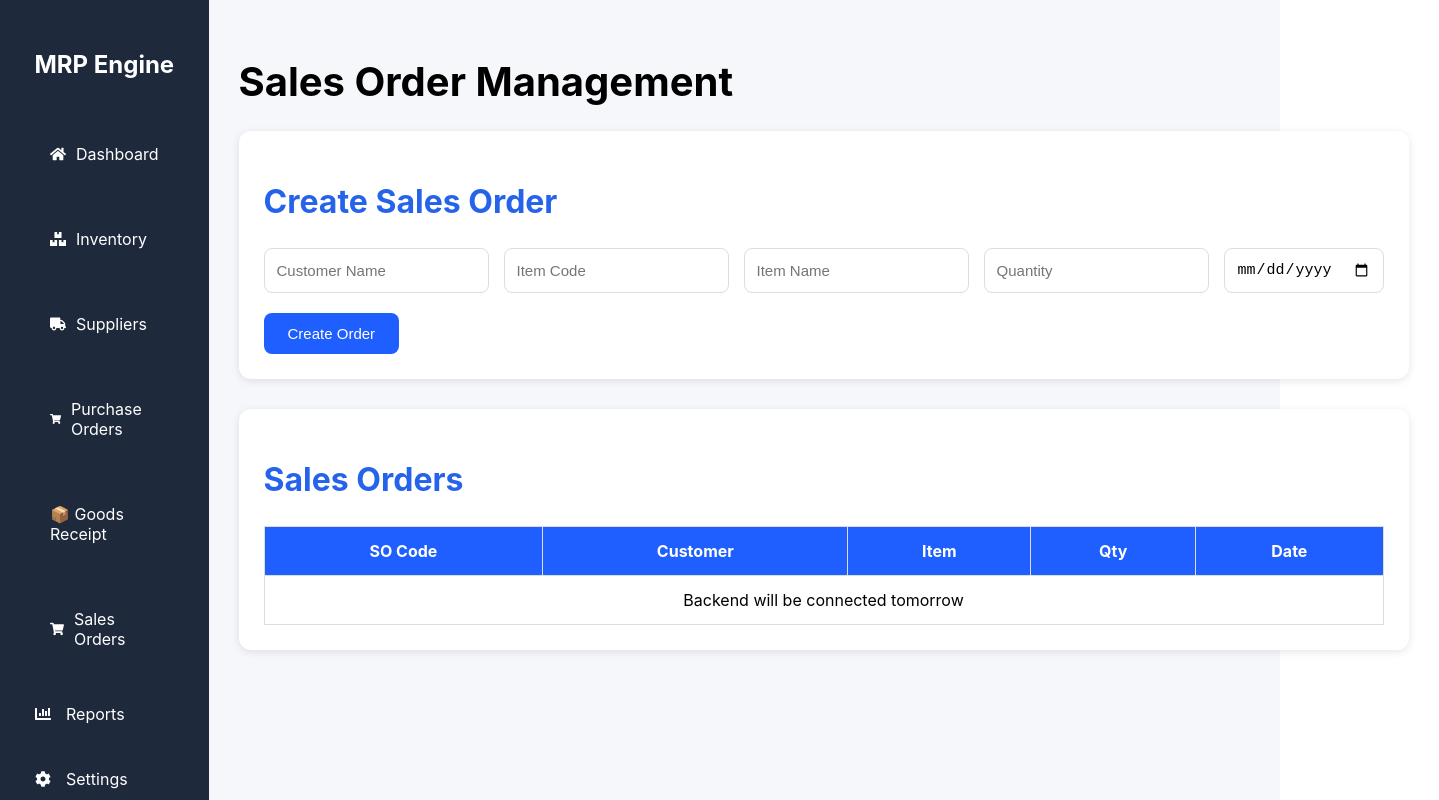
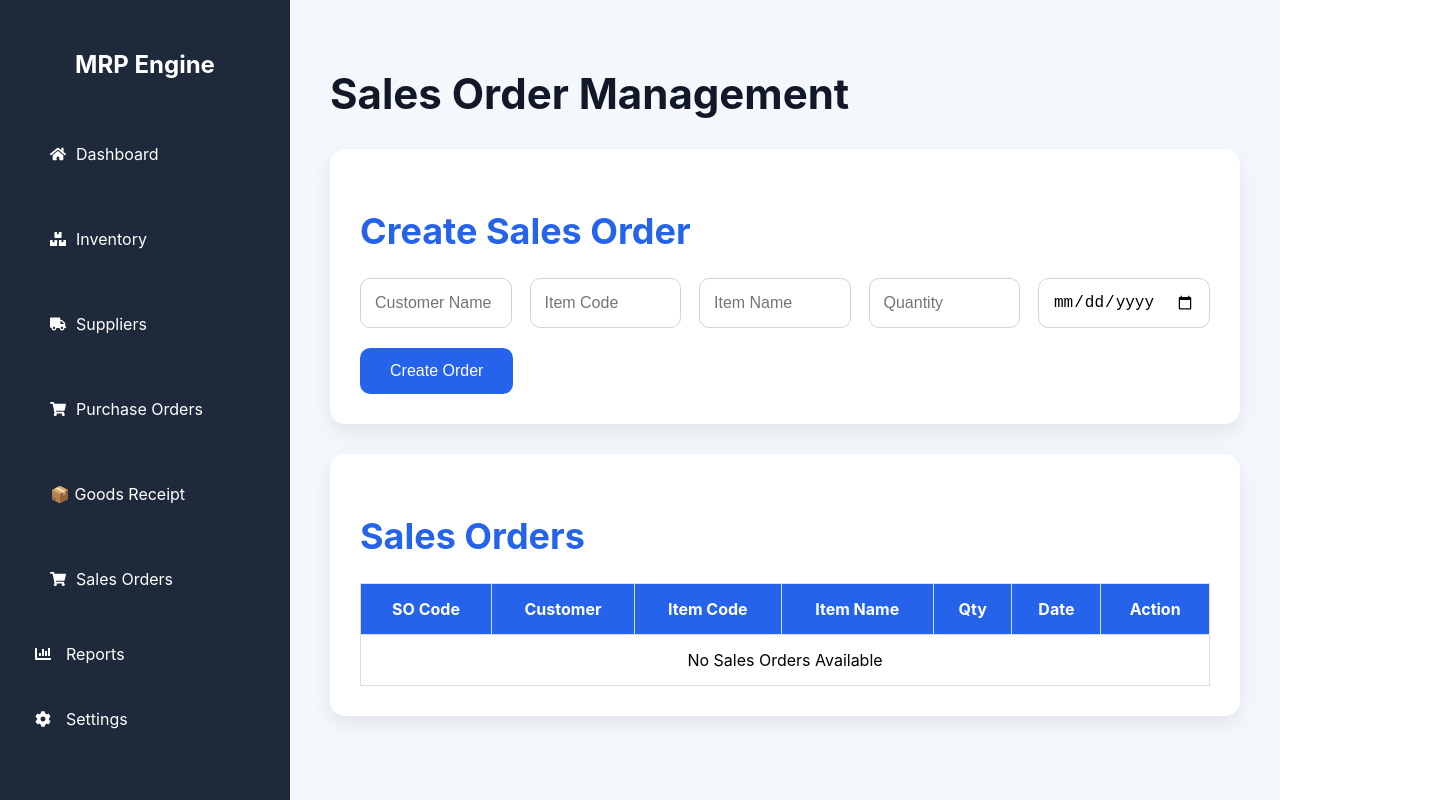
Before and after one commit to divyarathod3/enterprise-mrp-engine, a React (Create React App) app in the folder frontend/: page /sales-orders in a window 1280 px wide. Shown: the top 800 px of the page, 1439 px wide, since content can reach past the window. Built offline with nearby package versions, Linux system fonts and the light colour scheme.

Commit message:
Redesigned Sales Order page UI with responsive layout and improved styling

```diff
--- a/frontend/src/pages/SalesOrderPage.jsx
+++ b/frontend/src/pages/SalesOrderPage.jsx
@@ -11,6 +11,8 @@ function SalesOrderPage() {
     orderDate: "",
   });
 
+  const [orders, setOrders] = useState([]);
+
   const handleChange = (e) => {
     setForm({
       ...form,
@@ -20,7 +22,21 @@ function SalesOrderPage() {
 
   const handleSubmit = (e) => {
     e.preventDefault();
-    alert("Backend will be connected tomorrow.");
+
+    const newOrder = {
+      soCode: `SO${String(orders.length + 1).padStart(3, "0")}`,
+      ...form,
+    };
+
+    setOrders([...orders, newOrder]);
+
+    setForm({
+      customerName: "",
+      itemCode: "",
+      itemName: "",
+      quantity: "",
+      orderDate: "",
+    });
   };
 
   return (
@@ -28,19 +44,26 @@ function SalesOrderPage() {
       <Sidebar />
 
       <div className="dashboard-content">
-        <h1 className="page-title">Sales Order Management</h1>
+
+        <h1 className="page-title">
+          Sales Order Management
+        </h1>
 
         <div className="card">
+
           <h2>Create Sales Order</h2>
 
           <form onSubmit={handleSubmit}>
+
             <div className="form-grid">
+
               <input
                 type="text"
                 name="customerName"
                 placeholder="Customer Name"
                 value={form.customerName}
                 onChange={handleChange}
+                required
               />
 
               <input
@@ -49,6 +72,7 @@ function SalesOrderPage() {
                 placeholder="Item Code"
                 value={form.itemCode}
                 onChange={handleChange}
+                required
               />
 
               <input
@@ -57,6 +81,7 @@ function SalesOrderPage() {
                 placeholder="Item Name"
                 value={form.itemName}
                 onChange={handleChange}
+                required
               />
 
               <input
@@ -65,6 +90,7 @@ function SalesOrderPage() {
                 placeholder="Quantity"
                 value={form.quantity}
                 onChange={handleChange}
+                required
               />
 
               <input
@@ -72,38 +98,77 @@ function SalesOrderPage() {
                 name="orderDate"
                 value={form.orderDate}
                 onChange={handleChange}
+                required
               />
+
             </div>
 
-            <button className="btn-primary">
+            <button type="submit" className="btn-primary">
               Create Order
             </button>
+
           </form>
+
         </div>
 
         <div className="card">
+
           <h2>Sales Orders</h2>
 
           <table className="data-table">
+
             <thead>
               <tr>
                 <th>SO Code</th>
                 <th>Customer</th>
-                <th>Item</th>
+                <th>Item Code</th>
+                <th>Item Name</th>
                 <th>Qty</th>
                 <th>Date</th>
+                <th>Action</th>
               </tr>
             </thead>
 
             <tbody>
-              <tr>
-                <td colSpan="5" style={{ textAlign: "center" }}>
-                  Backend will be connected tomorrow
-                </td>
-              </tr>
+
+              {orders.length === 0 ? (
+                <tr>
+                  <td colSpan="7" className="no-data">
+                    No Sales Orders Available
+                  </td>
+                </tr>
+              ) : (
+                orders.map((order, index) => (
+                  <tr key={index}>
+                    <td>{order.soCode}</td>
+                    <td>{order.customerName}</td>
+                    <td>{order.itemCode}</td>
+                    <td>{order.itemName}</td>
+                    <td>{order.quantity}</td>
+                    <td>{order.orderDate}</td>
+
+                    <td>
+
+                      <button className="btn-edit">
+                        Edit
+                      </button>
+
+                      <button className="btn-delete">
+                        Delete
+                      </button>
+
+                    </td>
+
+                  </tr>
+                ))
+              )}
+
             </tbody>
+
           </table>
+
         </div>
+
       </div>
     </div>
   );
--- a/frontend/src/styles/SalesOrderPage.css
+++ b/frontend/src/styles/SalesOrderPage.css
@@ -1,70 +1,92 @@
-.dashboard-container{
-    display:flex;
-    min-height:100vh;
-    background:#f5f7fb;
+.dashboard-container {
+  display: flex;
+  min-height: 100vh;
+  background: #f4f7fc;
 }
 
-.dashboard-content{
-    flex:1;
-    padding:30px;
+.dashboard-content {
+  flex: 1;
+  padding: 40px;
 }
 
-.page-title{
-    font-size:40px;
-    font-weight:700;
-    margin-bottom:25px;
+.page-title {
+  font-size: 42px;
+  font-weight: 700;
+  margin-bottom: 30px;
+  color: #111827;
 }
 
-.card{
-    background:white;
-    padding:25px;
-    border-radius:12px;
-    box-shadow:0 2px 8px rgba(0,0,0,.1);
-    margin-bottom:30px;
+.card {
+  background: #fff;
+  border-radius: 15px;
+  padding: 30px;
+  margin-bottom: 30px;
+  box-shadow: 0 8px 20px rgba(0,0,0,.08);
 }
 
-.form-grid{
-    display:grid;
-    grid-template-columns:repeat(5,1fr);
-    gap:15px;
-    margin-top:20px;
+.card h2 {
+  color: #2563eb;
+  font-size: 36px;
+  margin-bottom: 25px;
 }
 
-.form-grid input{
-    padding:12px;
-    border:1px solid #ddd;
-    border-radius:8px;
-    font-size:15px;
+/* IMPORTANT */
+.form-grid {
+  display: grid;
+  grid-template-columns: repeat(5, 1fr);
+  gap: 18px;
+  margin-bottom: 20px;
 }
 
-.btn-primary{
-    margin-top:20px;
-    background:#1f5eff;
-    color:white;
-    border:none;
-    padding:12px 24px;
-    border-radius:8px;
-    cursor:pointer;
-    font-size:15px;
+.form-grid input {
+  width: 100%;
+  padding: 14px;
+  border: 1px solid #d1d5db;
+  border-radius: 10px;
+  font-size: 16px;
+  box-sizing: border-box;
 }
 
-.btn-primary:hover{
-    background:#1748c6;
+.btn-primary {
+  background: #2563eb;
+  color: white;
+  border: none;
+  padding: 14px 30px;
+  border-radius: 10px;
+  font-size: 16px;
+  cursor: pointer;
 }
 
-.data-table{
-    width:100%;
-    border-collapse:collapse;
-    margin-top:20px;
+.btn-primary:hover {
+  background: #1d4ed8;
 }
 
-.data-table th{
-    background:#1f5eff;
-    color:white;
-    padding:14px;
+.data-table {
+  width: 100%;
+  border-collapse: collapse;
 }
 
-.data-table td{
-    padding:14px;
-    border:1px solid #ddd;
+.data-table th {
+  background: #2563eb;
+  color: white;
+  padding: 15px;
+  text-align: center;
 }
+
+.data-table td {
+  padding: 15px;
+  border-bottom: 1px solid #ddd;
+  text-align: center;
+}
+
+@media (max-width: 1200px) {
+  .form-grid {
+    grid-template-columns: repeat(2, 1fr);
+  }
+}
+
+@media (max-width: 768px) {
+  .form-grid {
+    grid-template-columns: 1fr;
+  }
+}
```
